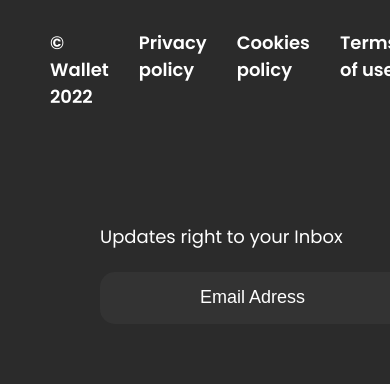
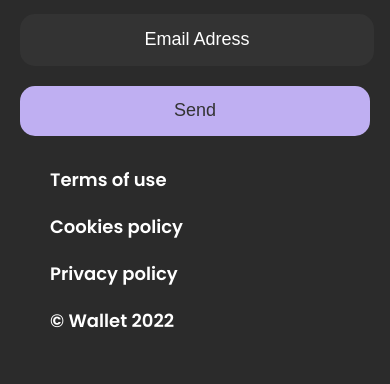
Before and after one commit to RedEyesVij/wallet, a plain HTML site: page index.html in a window 390 px wide. Shown: the part 4947-5331 px from the top of the page. Drawn offline with Linux system fonts and the light colour scheme.

Commit message:
footer mob add

```diff
--- a/index.html
+++ b/index.html
@@ -142,8 +142,12 @@
         </div>
 
         <div class="footer">
+
+            <div class="title-footer">Wallet</div>
+
+            <div class="revers-box">
+
                 <div class="l-footerbox">
-                <div class="title-footer">Wallet</div>
 
                     <div class="footer-link-box">
                         <div class="footer-link">
@@ -174,6 +178,9 @@
                     <button class="send" onclick="alert('You clicked the button  -send;)')">Send</button>
 
                 </div>
+
+            </div>
+
         </div>
     </div>
 
--- a/styles.css
+++ b/styles.css
@@ -371,8 +371,58 @@ body {
     .footer {
         width: 100%;
         justify-content: center;
+        margin-top: 50px;
         flex-direction: column;
     }
 
+    .title-footer {
+        padding-top: 50px;
+    }
 
+    .l-footerbox {
+        padding-top: 30px;
+        padding-bottom: 0px;
+        display: flex;
+        flex-direction: column;
+    }
+
+    .footer-link-box {
+        padding-top: 0px;
+        display: flex;
+        flex-direction: column-reverse;
+        text-align: left;
+        padding-bottom: 30px;
+    }
+
+    .footer-link {
+        padding-bottom: 20px;
+    }
+
+    .r-footerbox {
+        padding-top: 30px;
+        padding-left: 0;
+        margin-left: 0;
+        margin-right: 0;
+        flex-direction: column;
+    }
+
+    .input-text {
+        padding-top: 0;
+    }
+
+    .mail-input {
+        width: 100%;
+    }
+
+    .send {
+        width: 100%;
+        margin-left: 0;
+        margin-top: 20px;
+        margin-bottom: 0;
+    }
+
+    .revers-box {
+        display: flex;
+        flex-direction: column-reverse;
+    }
 }
```
Lines whose indentation alone changed are shown as unchanged.
